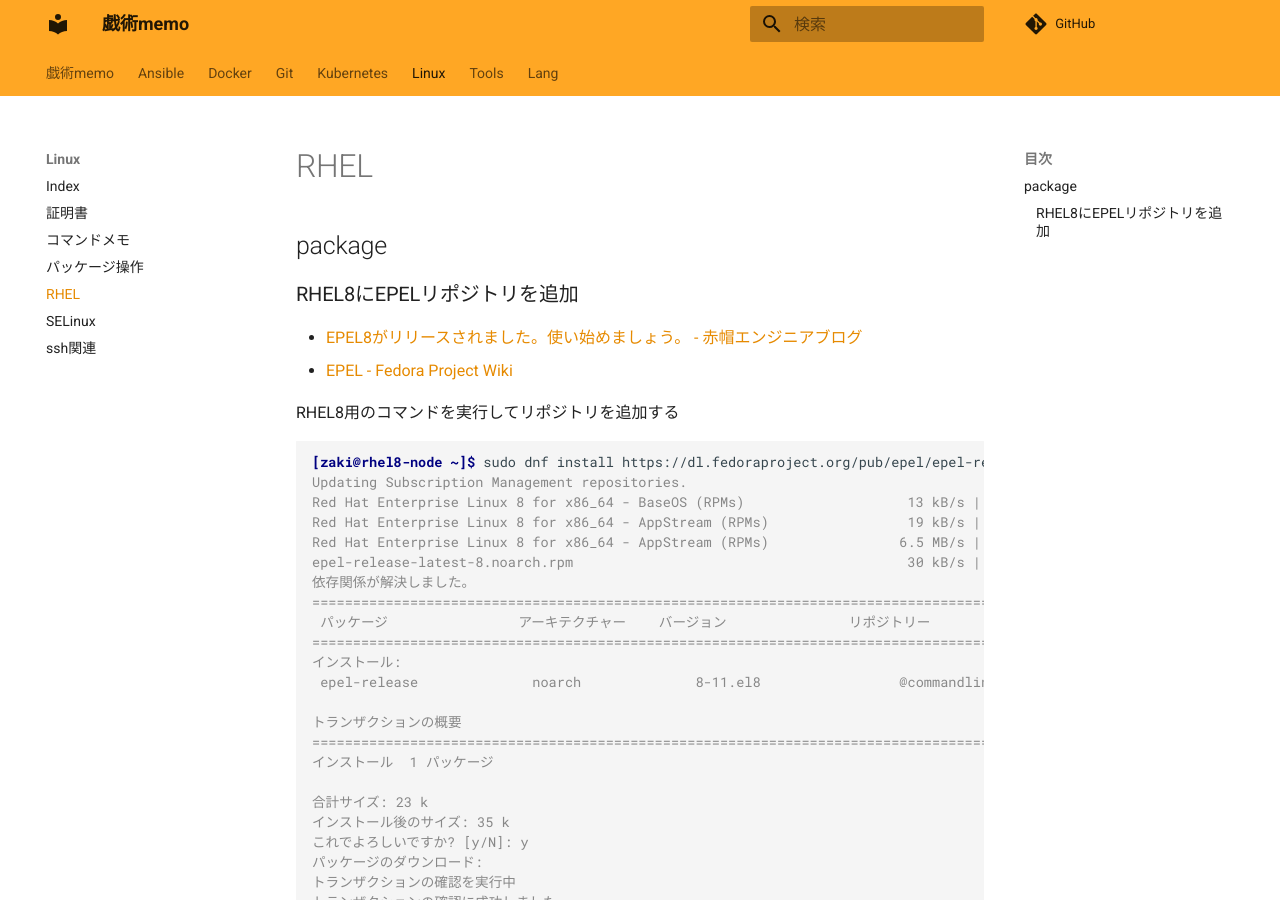
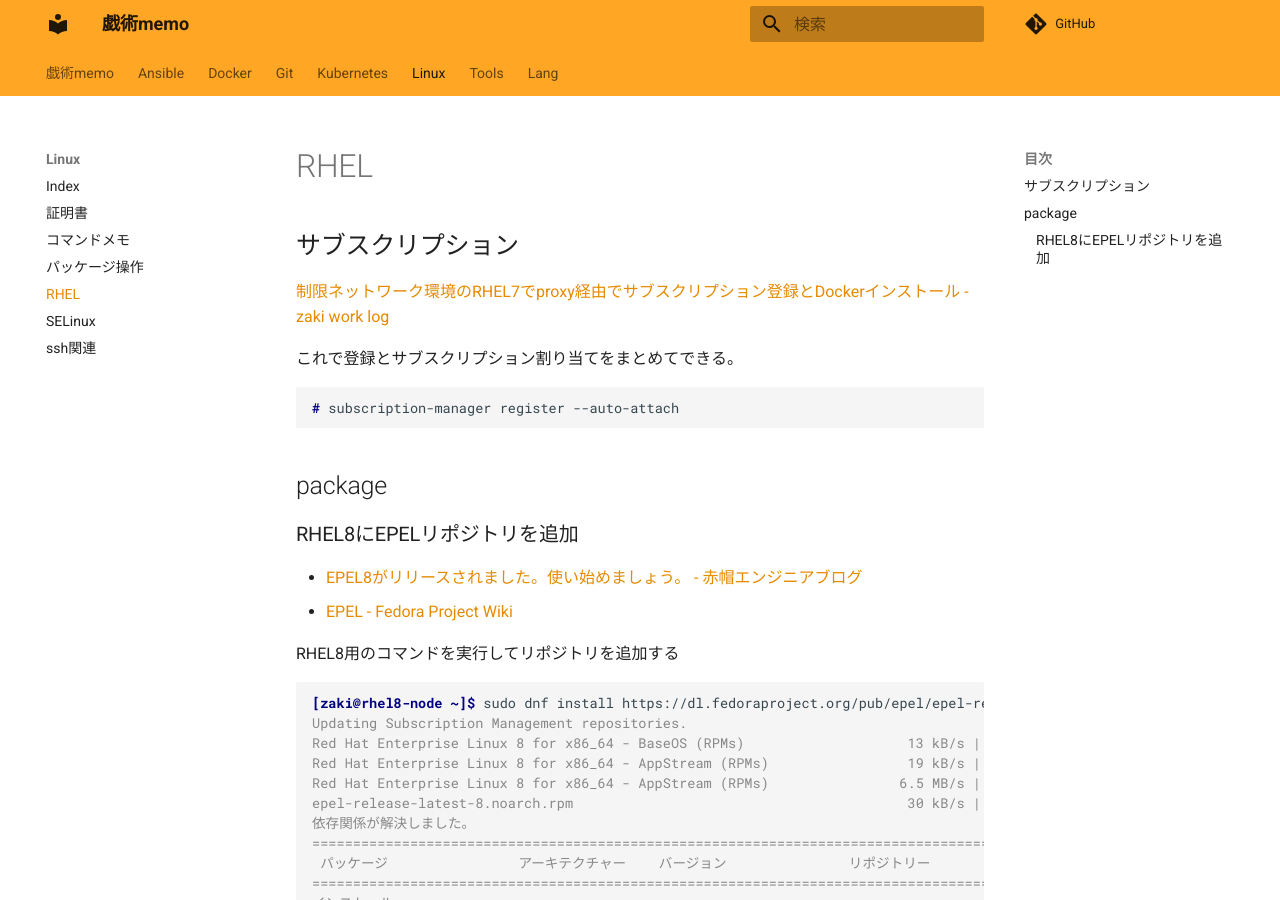
Before and after one commit to zaki-lknr/docs, an MkDocs documentation site: the page built from docs/Linux/rhel.md, in a window 1280 px wide and 900 px high. Built offline with MkDocs 1.6.1 and Material for MkDocs 9.7.7, drawn with Linux system fonts in a browser that asks for light colours; comment, search, counter and statistics services are not loaded.

Commit message:
add: linux/rhel: サブスクリプション登録

````diff
--- a/docs/Linux/rhel.md
+++ b/docs/Linux/rhel.md
@@ -1,4 +1,14 @@
 # RHEL
+
+## サブスクリプション
+
+[制限ネットワーク環境のRHEL7でproxy経由でサブスクリプション登録とDockerインストール - zaki work log](https://zaki-hmkc.hatenablog.com/entry/2020/09/05/160946)
+
+これで登録とサブスクリプション割り当てをまとめてできる。
+
+```console
+# subscription-manager register --auto-attach
+```
 
 ## package
 
````
